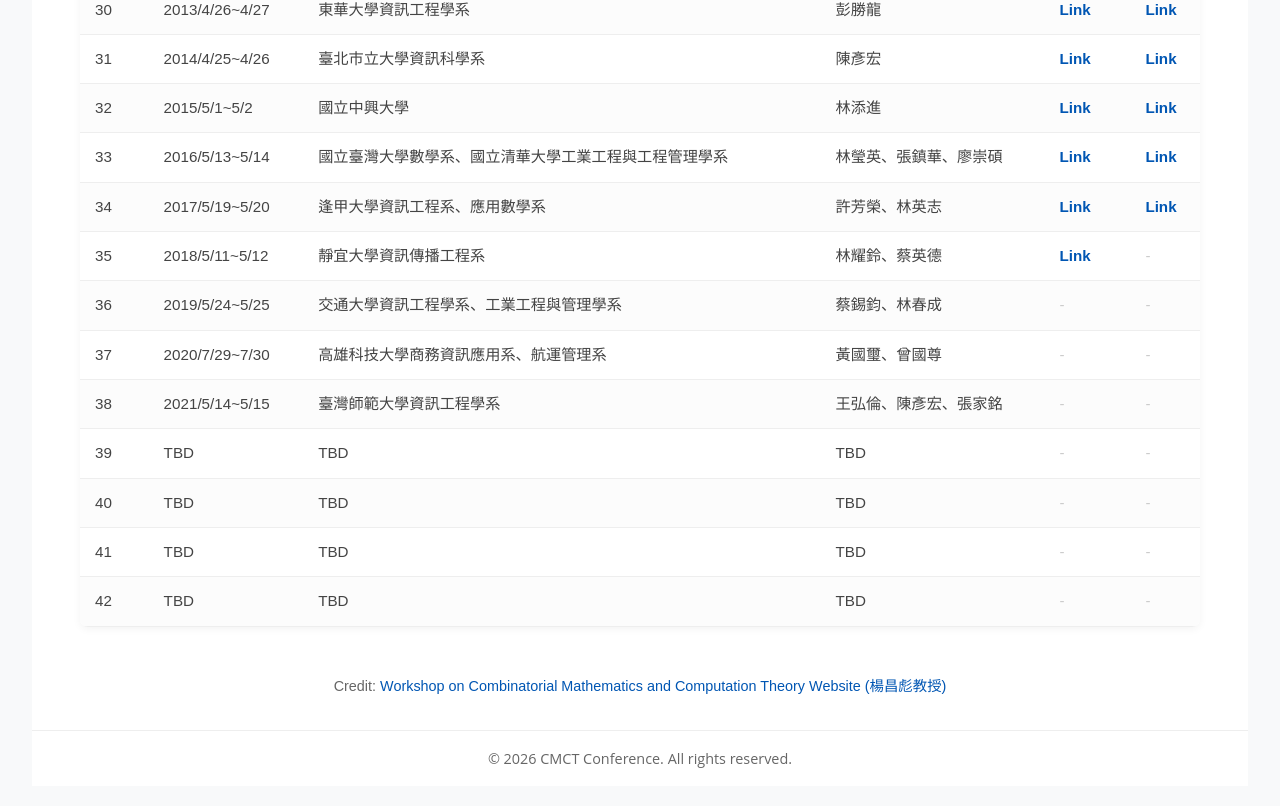
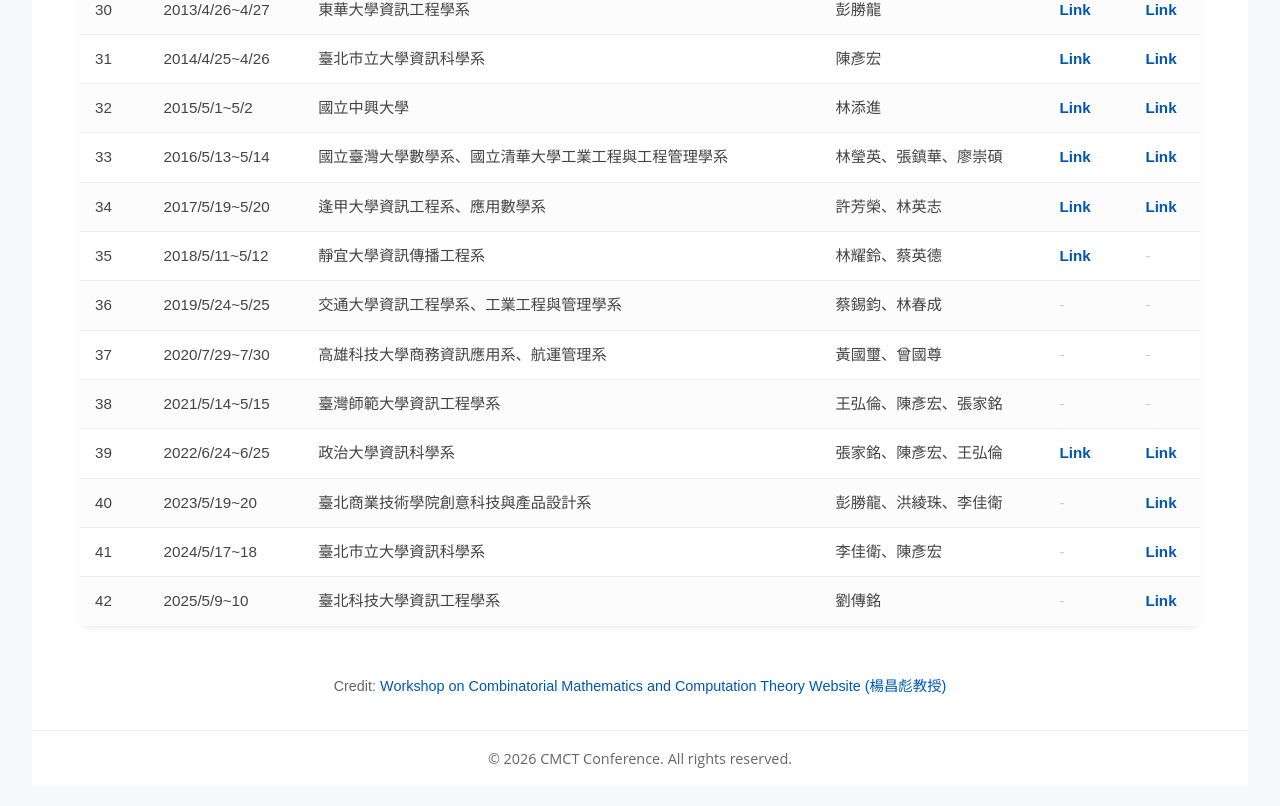
Before and after one commit to cmct-2026/cmct-2026.github.io, a React (Vite) app: page /#/past-conferences in a window 1280 px wide. Shown: the part 1852-2658 px from the top of the page. Built offline with nearby package versions, Linux system fonts and the light colour scheme.

Commit message:
[Add] 39-42th conference info

```diff
--- a/src/pages/PastConferences.jsx
+++ b/src/pages/PastConferences.jsx
@@ -40,10 +40,10 @@ const PastConferences = () => {
         { id: 36, date: '2019/5/24~5/25', host: '交通大學資訊工程學系、工業工程與管理學系', organizers: '蔡錫鈞、林春成' },
         { id: 37, date: '2020/7/29~7/30', host: '高雄科技大學商務資訊應用系、航運管理系', organizers: '黃國璽、曾國尊' },
         { id: 38, date: '2021/5/14~5/15', host: '臺灣師範大學資訊工程學系', organizers: '王弘倫、陳彥宏、張家銘' },
-        { id: 39, date: 'TBD', host: 'TBD', organizers: 'TBD' },
-        { id: 40, date: 'TBD', host: 'TBD', organizers: 'TBD' },
-        { id: 41, date: 'TBD', host: 'TBD', organizers: 'TBD' },
-        { id: 42, date: 'TBD', host: 'TBD', organizers: 'TBD' }
+        { id: 39, date: '2022/6/24~6/25', host: '政治大學資訊科學系', organizers: '張家銘、陳彥宏、王弘倫', link: 'https://cmct2022.weebly.com/', proceedings: 'https://www.dropbox.com/s/c5115hmhz1id8b6/CMCT2022_proceeding_v11_resize.pdf?dl=0' },
+        { id: 40, date: '2023/5/19~20', host: '臺北商業技術學院創意科技與產品設計系', organizers: '彭勝龍、洪綾珠、李佳衛', link: 'https://cmct2023.ntub.edu.tw' },
+        { id: 41, date: '2024/5/17~18', host: '臺北市立大學資訊科學系', organizers: '李佳衛、陳彥宏', link: 'https://cmct2023.ntub.edu.tw' },
+        { id: 42, date: '2025/5/9~10', host: '臺北科技大學資訊工程學系', organizers: '劉傳銘', link: 'https://cmct-2025.github.io/' }
     ];
 
     const thStyle = {
```
